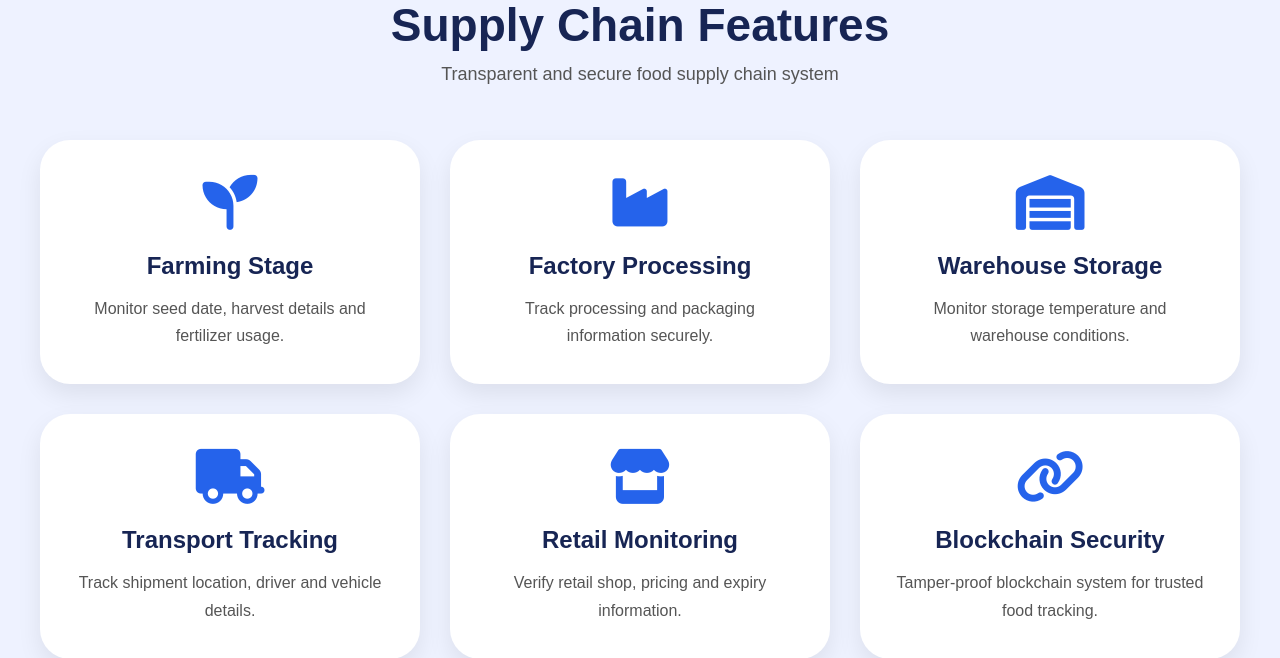
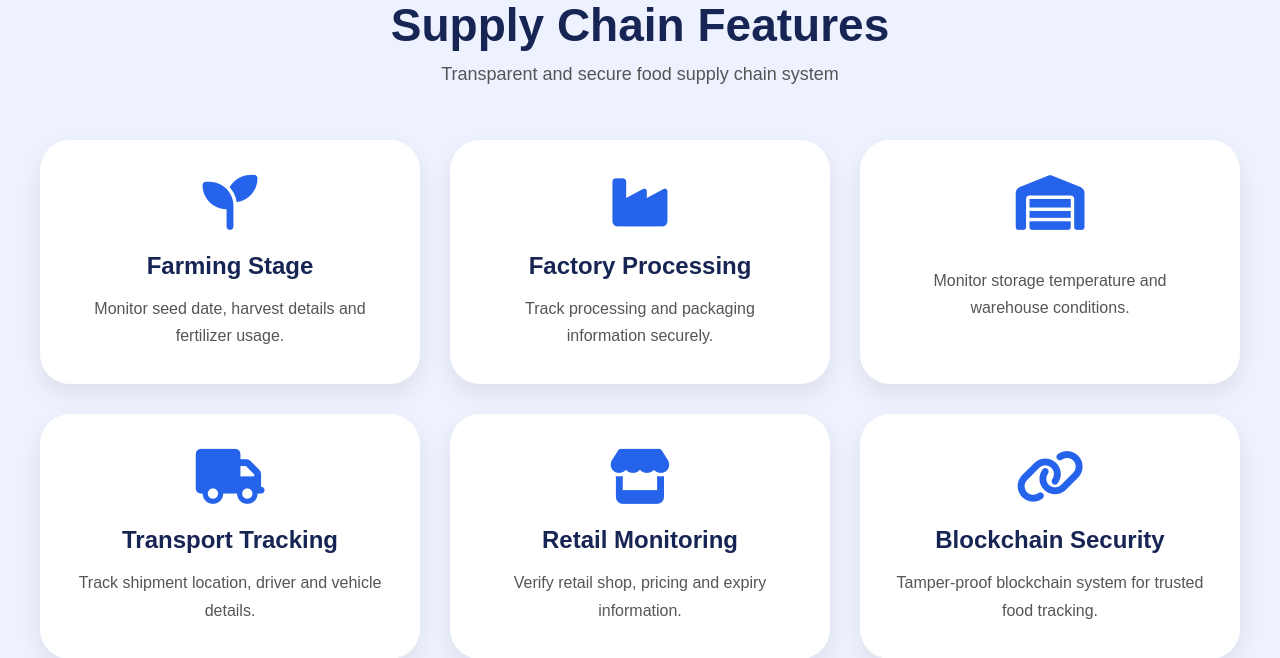
Before and after one commit to maheshpanchal9630/hackathoneGOG, a FastAPI app: page / in a window 1280 px wide. Shown: the part 667-1325 px from the top of the page. Run offline with FastAPI, Linux system fonts and the light colour scheme.

Commit message:
Update home.html

```diff
--- a/templates/home.html
+++ b/templates/home.html
@@ -595,7 +595,7 @@
 
                 <h2>
 
-                    Warehouse Storage
+
 
                 </h2>
 
```
